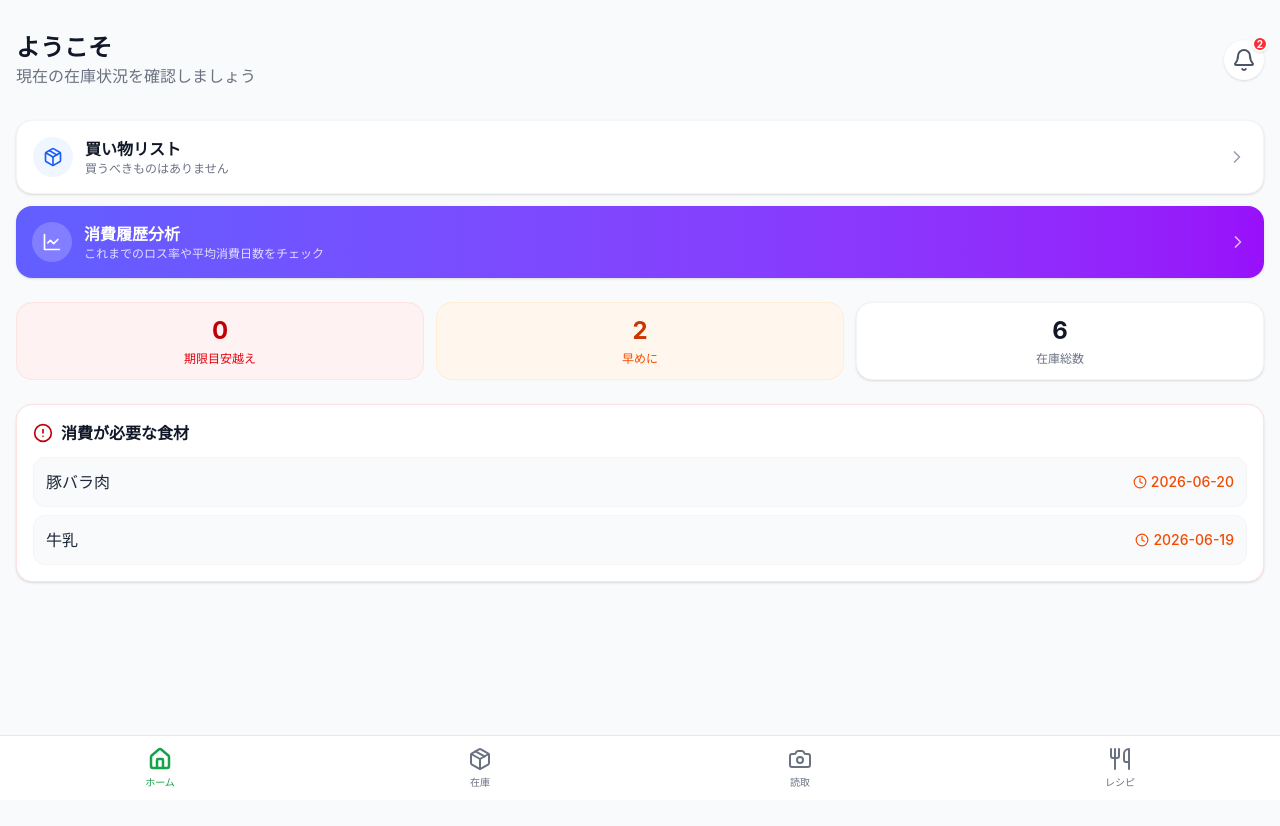
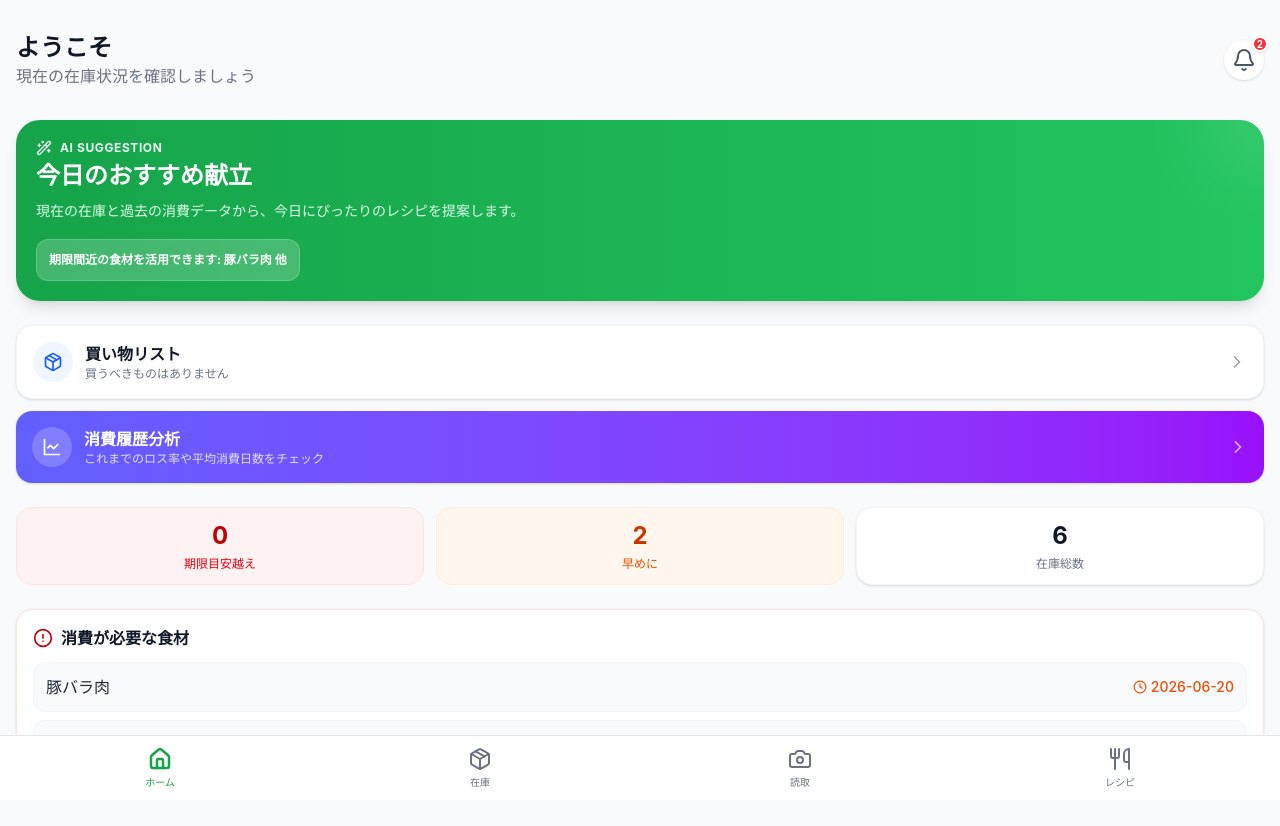
Before and after one commit to kawaiikumichan/receipt-app-mock, a React (Vite) app: page / in a window 1280 px wide. Shown: the top 826 px of the page. Before the commit the page ends 800 px from the top, so only its background shows below. Built offline with nearby package versions, Linux system fonts and the light colour scheme.

Commit message:
Implement Step 8: Demand Forecasting and Positive UI

```diff
--- a/api/suggest-recipes.ts
+++ b/api/suggest-recipes.ts
@@ -9,7 +9,7 @@ export default async function handler(req: VercelRequest, res: VercelResponse) {
   }
 
   try {
-    const { inventory, urgentItems, settings } = req.body;
+    const { inventory, urgentItems, rescueItems, settings } = req.body;
 
     if (!inventory) {
       return res.status(400).json({ error: 'Missing inventory in request body' });
@@ -28,6 +28,10 @@ export default async function handler(req: VercelRequest, res: VercelResponse) {
       ? urgentItems.map((i: any) => `- ${i.name} (Key: ${i.ingredientKey || i.name})`).join('\n')
       : '特になし';
 
+    const rescueList = rescueItems && rescueItems.length > 0
+      ? rescueItems.map((i: any) => `- ${i.name} (Key: ${i.ingredientKey || i.name})`).join('\n')
+      : '特になし';
+
     const prompt = `
 あなたはプロの献立提案AIです。
 ユーザーの現在の食材在庫と設定に基づいて、最適なレシピを提案してください。
@@ -43,12 +47,16 @@ ${inventoryList || '在庫なし'}
 【優先して消費すべき食材 (賞味期限間近)】
 ${urgentList}
 
+【レスキュー対象食材 (よく余らせてしまう食材)】
+${rescueList}
+
 【AIへの最優先事項 (以下の順序で遵守すること)】
 1. 賞味期限が近い食材（上記優先食材）を消費すること
-2. 在庫活用率を最大化すること
-3. 買い足し量（missingIngredients）を最小化すること
-4. 設定された調理時間内に収めること
-5. 栄養バランスを考慮すること
+2. レスキュー対象食材が含まれている場合は、それらを美味しく消費できる献立を優先提案すること
+3. 在庫活用率を最大化すること
+4. 買い足し量（missingIngredients）を最小化すること
+5. 設定された調理時間内に収めること
+6. 栄養バランスを考慮すること
 
 【レシピ生成とレシピ管理の分離ルール】
 詳細な調理手順は出力しないでください。レシピ名、調理時間、提案理由、材料リスト（在庫と買い足しで分離）、およびスコアのみを出力してください。
@@ -68,6 +76,7 @@ ${urgentList}
     "inventoryUsageScore": 在庫活用率スコア(0-100),
     "shoppingNeedScore": 買い足し必要度スコア(0-100, 少ない方が高スコアでも可だが、一貫させること),
     "reason": "なぜこのレシピを提案したかの理由 (例: 賞味期限が近い玉ねぎを消費しつつ...)",
+    "recommendationReasons": ["urgent", "high_utilization", "quick", "less_shopping"], // 当てはまるものを配列で出力 ('urgent', 'rescue', 'high_utilization', 'quick', 'less_shopping' のいずれか)
     "baseServings": ${familySize},
     "availableIngredients": [
       {
--- a/src/contexts/InventoryContext.tsx
+++ b/src/contexts/InventoryContext.tsx
@@ -15,6 +15,7 @@ interface InventoryContextType {
   recordMealAndConsume: (recipe: Recipe, actualServings: number) => void;
   removeItem: (id: string) => void;
   getUrgentItems: () => InventoryItem[];
+  getRescueItems: () => InventoryItem[];
 }
 
 const InventoryContext = createContext<InventoryContextType | undefined>(undefined);
@@ -197,6 +198,20 @@ export const InventoryProvider: React.FC<{ children: ReactNode }> = ({ children
     );
   };
 
+  const getRescueItems = () => {
+    // Determine frequently wasted items (e.g. more than 1 waste in history)
+    const wasteCounts: Record<string, number> = {};
+    consumptions.filter(c => c.action === 'wasted').forEach(c => {
+      wasteCounts[c.ingredientKey] = (wasteCounts[c.ingredientKey] || 0) + 1;
+    });
+
+    // Return items currently in inventory that match these high-waste keys
+    return computedInventory.filter(item => {
+      const key = item.ingredientKey || item.name;
+      return (wasteCounts[key] || 0) >= 1;
+    });
+  };
+
   if (!isLoaded) return null; // Avoid hydration mismatch or empty flashes
 
   return (
@@ -210,7 +225,8 @@ export const InventoryProvider: React.FC<{ children: ReactNode }> = ({ children
       consumeOrWasteItem,
       recordMealAndConsume,
       removeItem,
-      getUrgentItems
+      getUrgentItems,
+      getRescueItems
     }}>
       {children}
     </InventoryContext.Provider>
--- a/src/contexts/NotificationContext.tsx
+++ b/src/contexts/NotificationContext.tsx
@@ -32,7 +32,7 @@ const STORAGE_KEY = 'receipt_app_notifications';
 export const NotificationProvider: React.FC<{ children: ReactNode }> = ({ children }) => {
   const [notifications, setNotifications] = useState<AppNotification[]>([]);
   const [isLoaded, setIsLoaded] = useState(false);
-  const { inventory } = useInventory();
+  const { inventory, consumptions } = useInventory();
 
   // Load from local storage
   useEffect(() => {
@@ -146,6 +146,68 @@ export const NotificationProvider: React.FC<{ children: ReactNode }> = ({ childr
     });
   }, [inventory, isLoaded]);
 
+  // Auto-generate stockout predictions (Step 8)
+  useEffect(() => {
+    if (!isLoaded || inventory.length === 0 || consumptions.length === 0) return;
+
+    // 1. Calculate avg consumption days for each ingredientKey
+    const itemDays: Record<string, number[]> = {};
+    consumptions.filter(c => c.action === 'consumed' && c.inventoryItemId).forEach(c => {
+      const invItem = inventory.find(i => i.id === c.inventoryItemId);
+      if (invItem) {
+        const days = (new Date(c.createdAt).getTime() - new Date(invItem.createdAt).getTime()) / (1000 * 60 * 60 * 24);
+        if (days > 0) {
+          if (!itemDays[c.ingredientKey]) itemDays[c.ingredientKey] = [];
+          itemDays[c.ingredientKey].push(days);
+        }
+      }
+    });
+
+    const avgDaysDict: Record<string, number> = {};
+    for (const [key, daysArray] of Object.entries(itemDays)) {
+      if (daysArray.length >= 1) { // Require at least 1 record for prediction
+        avgDaysDict[key] = daysArray.reduce((a, b) => a + b, 0) / daysArray.length;
+      }
+    }
+
+    // 2. Check current inventory against avgDays
+    setNotifications(prev => {
+      let changed = false;
+      const next = [...prev];
+      const nowTime = Date.now();
+
+      inventory.forEach(item => {
+        const key = item.ingredientKey || item.name;
+        const avgDays = avgDaysDict[key];
+        if (!avgDays) return;
+
+        const daysSinceAdded = (nowTime - new Date(item.createdAt).getTime()) / (1000 * 60 * 60 * 24);
+
+        // If 80% of average consumption time has passed
+        if (daysSinceAdded >= avgDays * 0.8) {
+          const existing = next.find(n => n.relatedItemId === item.id && n.type === 'system' && n.title.includes('在庫切れ予測'));
+          if (existing) return;
+
+          changed = true;
+          next.push({
+            id: crypto.randomUUID(),
+            type: 'system',
+            severity: 'warning',
+            status: 'active',
+            read: false,
+            title: '在庫切れ予測',
+            message: `${item.name}がそろそろ無くなる頃です。買い物リストに追加しますか？`,
+            relatedType: 'shopping',
+            relatedItemId: item.id,
+            createdAt: new Date().toISOString(),
+          });
+        }
+      });
+
+      return changed ? next : prev;
+    });
+  }, [inventory, consumptions, isLoaded]);
+
   const addNotification = (notification: Omit<AppNotification, 'id' | 'createdAt' | 'read' | 'status'>) => {
     setNotifications(prev => [
       {
--- a/src/data/mockData.ts
+++ b/src/data/mockData.ts
@@ -68,6 +68,7 @@ export interface Recipe {
   inventoryUsageScore: number;
   shoppingNeedScore: number;
   reason: string;
+  recommendationReasons?: ('urgent' | 'rescue' | 'high_utilization' | 'quick' | 'less_shopping')[];
   baseServings: number;
   availableIngredients: RecipeIngredient[];
   missingIngredients: RecipeIngredient[];
--- a/src/pages/HomePage.tsx
+++ b/src/pages/HomePage.tsx
@@ -1,5 +1,5 @@
 import React, { useState } from 'react';
-import { AlertCircle, Clock, Bell, X, Package } from 'lucide-react';
+import { AlertCircle, Clock, Bell, X, Package, Wand2 } from 'lucide-react';
 import { useNavigate } from 'react-router-dom';
 import { useInventory } from '../contexts/InventoryContext';
 import { useNotifications } from '../contexts/NotificationContext';
@@ -7,11 +7,12 @@ import { useShoppingList } from '../contexts/ShoppingListContext';
 
 const HomePage: React.FC = () => {
   const navigate = useNavigate();
-  const { inventory, getUrgentItems } = useInventory();
+  const { inventory, getUrgentItems, getRescueItems } = useInventory();
   const { notifications, unreadCount, markAsRead, markAllAsRead } = useNotifications();
   const [showNotifications, setShowNotifications] = useState(false);
 
   const urgentItems = getUrgentItems();
+  const rescueItems = getRescueItems();
 
   const expiredCount = inventory.filter(i => i.expiryStatus === 'expired').length;
   const warningCount = inventory.filter(i => i.expiryStatus === 'urgent' || i.expiryStatus === 'warning').length;
@@ -39,6 +40,45 @@ const HomePage: React.FC = () => {
           )}
         </button>
       </header>
+
+      {/* Today's Recommendations CTA */}
+      <section>
+        <div
+          onClick={() => navigate('/recipes')}
+          className="bg-gradient-to-r from-primary-600 to-primary-500 rounded-3xl p-5 shadow-lg cursor-pointer hover:shadow-xl transition-all relative overflow-hidden group"
+        >
+          <div className="absolute top-0 right-0 w-32 h-32 bg-white opacity-10 rounded-full blur-2xl transform translate-x-1/2 -translate-y-1/2 group-hover:scale-110 transition-transform duration-500"></div>
+          <div className="relative z-10">
+            <div className="flex items-center space-x-2 text-white/90 mb-1">
+              <Wand2 size={16} />
+              <span className="text-xs font-bold uppercase tracking-wider">AI Suggestion</span>
+            </div>
+            <h2 className="text-2xl font-bold text-white mb-2">今日のおすすめ献立</h2>
+            <p className="text-primary-100 text-sm mb-4 leading-relaxed">
+              現在の在庫と過去の消費データから、今日にぴったりのレシピを提案します。
+            </p>
+
+            {rescueItems.length > 0 && (
+              <div className="bg-white/20 backdrop-blur-md rounded-xl p-3 border border-white/20 inline-block">
+                <div className="flex items-center space-x-2 text-white">
+                  <span className="flex h-2 w-2">
+                    <span className="animate-ping absolute inline-flex h-2 w-2 rounded-full bg-orange-400 opacity-75"></span>
+                    <span className="relative inline-flex rounded-full h-2 w-2 bg-orange-500"></span>
+                  </span>
+                  <span className="text-xs font-bold">レスキュー提案あり: {rescueItems.map(i => i.name).join(', ')}</span>
+                </div>
+              </div>
+            )}
+            {rescueItems.length === 0 && urgentItems.length > 0 && (
+              <div className="bg-white/20 backdrop-blur-md rounded-xl p-3 border border-white/20 inline-block">
+                <div className="flex items-center space-x-2 text-white">
+                  <span className="text-xs font-bold">期限間近の食材を活用できます: {urgentItems[0].name} 他</span>
+                </div>
+              </div>
+            )}
+          </div>
+        </div>
+      </section>
 
       {/* Dashboard Links */}
       <section className="space-y-3">
--- a/src/pages/RecipesPage.tsx
+++ b/src/pages/RecipesPage.tsx
@@ -5,7 +5,7 @@ import { useShoppingList } from '../contexts/ShoppingListContext';
 import { type Recipe } from '../data/mockData';
 
 const RecipesPage: React.FC = () => {
-  const { inventory, getUrgentItems, recordMealAndConsume } = useInventory();
+  const { inventory, getUrgentItems, getRescueItems, recordMealAndConsume } = useInventory();
   const { addItems: addShoppingItems } = useShoppingList();
 
   const [recipes, setRecipes] = useState<Recipe[]>([]);
@@ -21,12 +21,14 @@ const RecipesPage: React.FC = () => {
     setError(null);
     try {
       const urgentItems = getUrgentItems();
+      const rescueItems = getRescueItems();
       const res = await fetch('/api/suggest-recipes', {
         method: 'POST',
         headers: { 'Content-Type': 'application/json' },
         body: JSON.stringify({
           inventory,
           urgentItems,
+          rescueItems,
           settings: { familySize, maxCookingTime, planDays: 1 }
         })
       });
@@ -109,6 +111,19 @@ const RecipesPage: React.FC = () => {
                 </span>
               </div>
 
+              {recipe.recommendationReasons && recipe.recommendationReasons.length > 0 && (
+                <div className="flex flex-wrap gap-1 mb-3">
+                  {recipe.recommendationReasons.map(r => {
+                    if (r === 'urgent') return <span key={r} className="text-[10px] font-bold px-2 py-0.5 rounded bg-red-50 text-red-600 border border-red-100">期限間近をレスキュー</span>;
+                    if (r === 'rescue') return <span key={r} className="text-[10px] font-bold px-2 py-0.5 rounded bg-orange-50 text-orange-600 border border-orange-100">余りがち食材を消費</span>;
+                    if (r === 'high_utilization') return <span key={r} className="text-[10px] font-bold px-2 py-0.5 rounded bg-blue-50 text-blue-600 border border-blue-100">在庫をたっぷり活用</span>;
+                    if (r === 'quick') return <span key={r} className="text-[10px] font-bold px-2 py-0.5 rounded bg-green-50 text-green-600 border border-green-100">時短でサクッと</span>;
+                    if (r === 'less_shopping') return <span key={r} className="text-[10px] font-bold px-2 py-0.5 rounded bg-purple-50 text-purple-600 border border-purple-100">買い足し最小限</span>;
+                    return null;
+                  })}
+                </div>
+              )}
+
               <div className="flex flex-wrap gap-2 text-xs text-gray-600 mb-3">
                 <div className="flex items-center bg-gray-50 px-2 py-1 rounded">
                   <Clock size={12} className="mr-1" />
@@ -118,9 +133,6 @@ const RecipesPage: React.FC = () => {
                   <Utensils size={12} className="mr-1" />
                   <span>{recipe.baseServings}人前</span>
                 </div>
-                <div className="bg-gray-50 px-2 py-1 rounded text-green-700">ロス削減: {recipe.wasteReductionScore}点</div>
-                <div className="bg-gray-50 px-2 py-1 rounded text-blue-700">在庫活用: {recipe.inventoryUsageScore}点</div>
-                <div className="bg-gray-50 px-2 py-1 rounded text-orange-700">要買足し: {recipe.shoppingNeedScore}点</div>
               </div>
 
               <div className="bg-blue-50/50 p-3 rounded-lg text-sm text-gray-700 mb-4 border border-blue-100">
```
